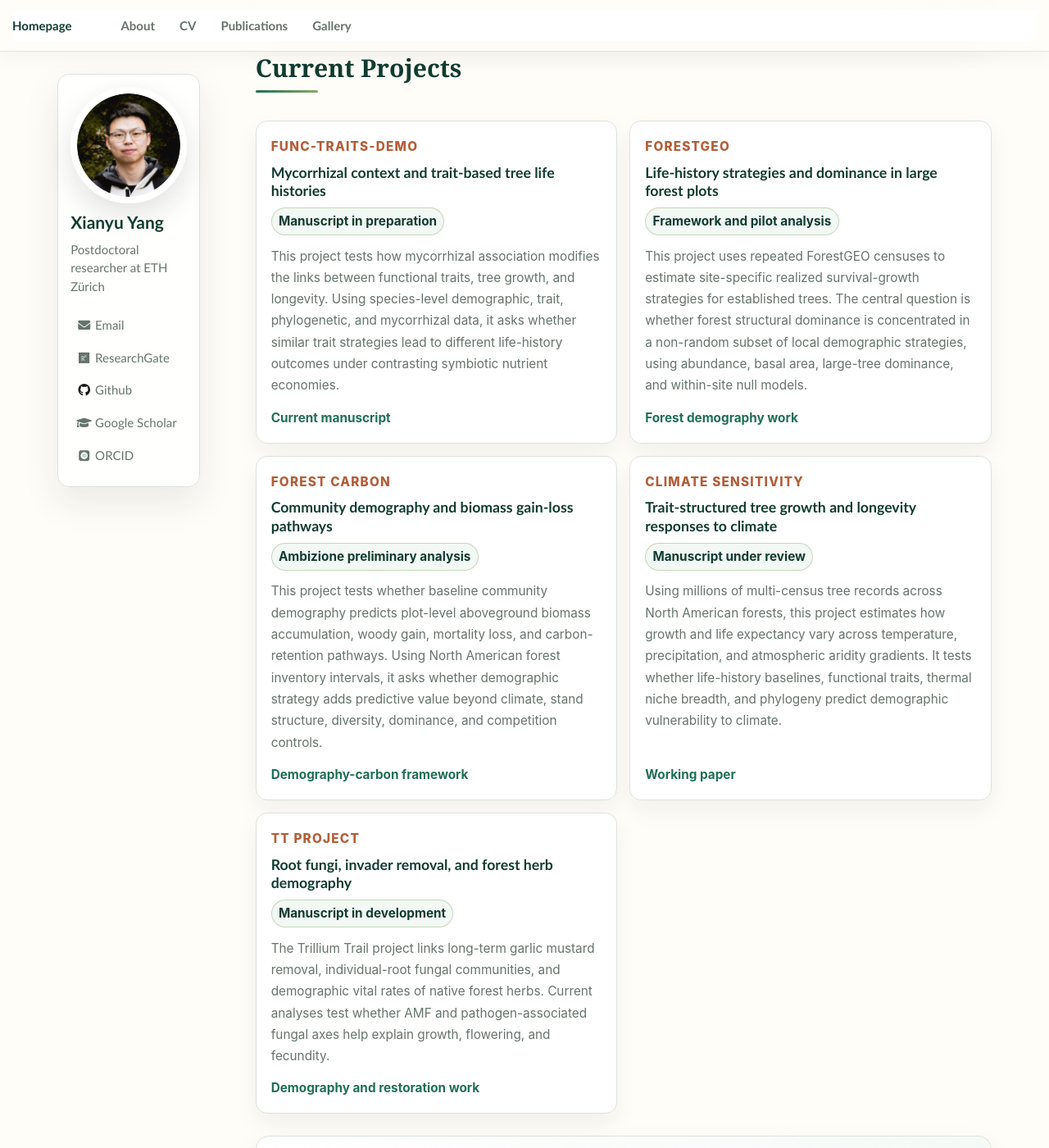
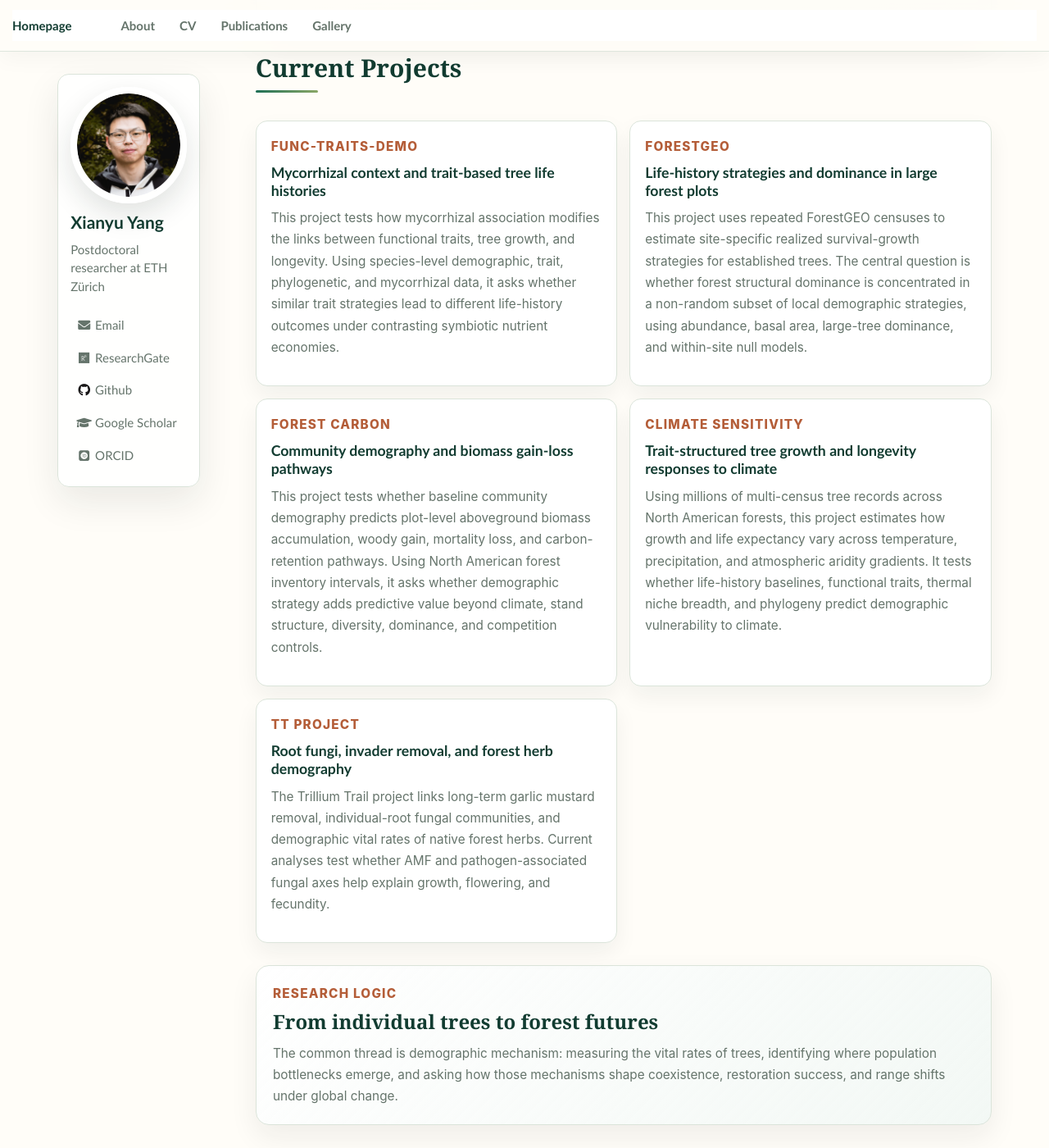
Before and after one commit to Xianyu-Yang/xianyu-yang.github.io, a Jekyll site: the page built from _pages/home.md, in a window 1280 px wide and 1400 px high, scrolled down 813 px. Shown: the whole window at 82% size. Built offline with Jekyll 4.4.1, drawn with Linux system fonts in a browser that asks for light colours; some web fonts are replaced.

Commit message:
Remove project status and footer links

```diff
--- a/_pages/home.md
+++ b/_pages/home.md
@@ -29,37 +29,27 @@ author_profile: true
   <article>
     <p class="project-kicker">Func-traits-Demo</p>
     <h3>Mycorrhizal context and trait-based tree life histories</h3>
-    <p class="project-status">Manuscript in preparation</p>
     <p>This project tests how mycorrhizal association modifies the links between functional traits, tree growth, and longevity. Using species-level demographic, trait, phylogenetic, and mycorrhizal data, it asks whether similar trait strategies lead to different life-history outcomes under contrasting symbiotic nutrient economies.</p>
-    <a href="/publications/">Current manuscript</a>
   </article>
   <article>
     <p class="project-kicker">ForestGEO</p>
     <h3>Life-history strategies and dominance in large forest plots</h3>
-    <p class="project-status">Framework and pilot analysis</p>
     <p>This project uses repeated ForestGEO censuses to estimate site-specific realized survival-growth strategies for established trees. The central question is whether forest structural dominance is concentrated in a non-random subset of local demographic strategies, using abundance, basal area, large-tree dominance, and within-site null models.</p>
-    <a href="/publications/">Forest demography work</a>
   </article>
   <article>
     <p class="project-kicker">Forest carbon</p>
     <h3>Community demography and biomass gain-loss pathways</h3>
-    <p class="project-status">Ambizione preliminary analysis</p>
     <p>This project tests whether baseline community demography predicts plot-level aboveground biomass accumulation, woody gain, mortality loss, and carbon-retention pathways. Using North American forest inventory intervals, it asks whether demographic strategy adds predictive value beyond climate, stand structure, diversity, dominance, and competition controls.</p>
-    <a href="/publications/">Demography-carbon framework</a>
   </article>
   <article>
     <p class="project-kicker">Climate sensitivity</p>
     <h3>Trait-structured tree growth and longevity responses to climate</h3>
-    <p class="project-status">Manuscript under review</p>
     <p>Using millions of multi-census tree records across North American forests, this project estimates how growth and life expectancy vary across temperature, precipitation, and atmospheric aridity gradients. It tests whether life-history baselines, functional traits, thermal niche breadth, and phylogeny predict demographic vulnerability to climate.</p>
-    <a href="/publications/">Working paper</a>
   </article>
   <article>
     <p class="project-kicker">TT Project</p>
     <h3>Root fungi, invader removal, and forest herb demography</h3>
-    <p class="project-status">Manuscript in development</p>
     <p>The Trillium Trail project links long-term garlic mustard removal, individual-root fungal communities, and demographic vital rates of native forest herbs. Current analyses test whether AMF and pathogen-associated fungal axes help explain growth, flowering, and fecundity.</p>
-    <a href="/publications/">Demography and restoration work</a>
   </article>
 </div>
 
```
